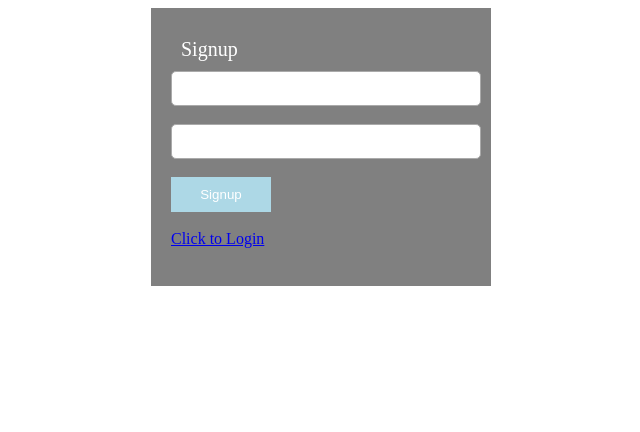
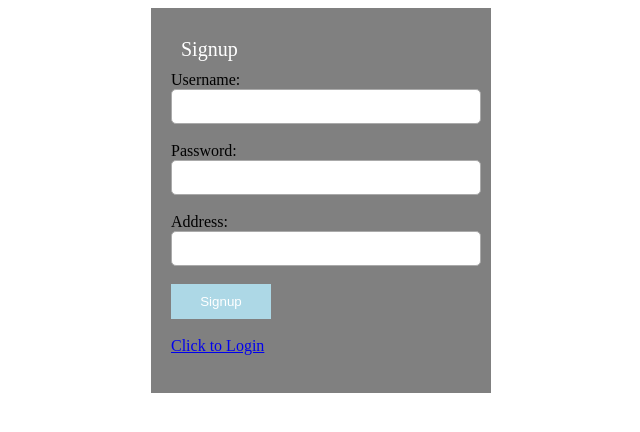
Before and after one commit to fabianstrandqvist/EITF06, a PHP site: page /signup1.php in a window 1280 px wide. Shown: the top 432 px of the page, without its empty margins (319-959 px from the left). Run offline with PHP 8.4, Linux system fonts and the light colour scheme.

Commit message:
Brenna - add address to sign up

```diff
--- a/connection1.php
+++ b/connection1.php
@@ -7,6 +7,5 @@ $dbname = "login_sample_db";
 
 if(!$con = mysqli_connect($dbhost,$dbuser,$dbpass,$dbname))
 {
-
     die("failed to connect");
 }
--- a/login1.php
+++ b/login1.php
@@ -56,8 +56,11 @@ if($_SERVER['REQUEST_METHOD'] == "POST")
         <form method="post">
             <div>Login</div>
 
+            <label for="fname">Username:</label>
             <input type="text" name="user_name" pattern="^[a-zA-Z0-9!@#$%^&*()_+]+$"><br><br>
-            <input type="password" name="password" pattern="^[a-zA-Z0-9!@#$%^&*()_+]+$"><br><br>
+
+            <label for="fname">Password:</label>
+            <input type="text" name="password" pattern="^[a-zA-Z0-9!@#$%^&*()_+]+$"><br><br>
 
             <input type="submit" value="Login"><br><br>
 
--- a/signup1.php
+++ b/signup1.php
@@ -10,6 +10,7 @@ session_start();
 		//something was posted
 		$user_name = $_POST['user_name'];
 		$password = $_POST['password'];
+		$address = $_POST['address'];
 
 		$uppercase = preg_match('@[A-Z]@', $password);
 		$lowercase = preg_match('@[a-z]@', $password);
@@ -17,13 +18,13 @@ session_start();
 
 		$valid = $uppercase && $lowercase && $number && strlen($password) >= 8;
 
-		if(!empty($user_name) && !empty($password) && !is_numeric($user_name) && $valid)
+		if(!empty($user_name) && !empty($password) && !empty($address) && !is_numeric($user_name) && $valid)
 		{
 
 			$hashed_password = password_hash($password, PASSWORD_DEFAULT);
 			//save to database
 			$user_id = random_num(20);
-			$query = "insert into users (user_id,user_name,password) values ('$user_id','$user_name','$hashed_password')";
+			$query = "insert into users (user_id,user_name,password,address) values ('$user_id','$user_name','$hashed_password', '$address')";
 
 			mysqli_query($con, $query);
 
@@ -80,8 +81,14 @@ session_start();
 		<form method="post">
 			<div style="font-size: 20px;margin: 10px;color: white;">Signup</div>
 
+			<label for="fname">Username:</label>
 			<input id="text" type="text" name="user_name"  pattern="^[a-zA-Z0-9!@#$%^&*()_+]+$"><br><br>
+
+			<label for="fname">Password:</label>
 			<input id="text" type="password" name="password" pattern="^[a-zA-Z0-9!@#$%^&*()_+]+$"><br><br>
+
+			<label for="fname">Address:</label>
+			<input id="text" type="address" name="address"><br><br>
 
 			<input id="button" type="submit" value="Signup"><br><br>
 
```
